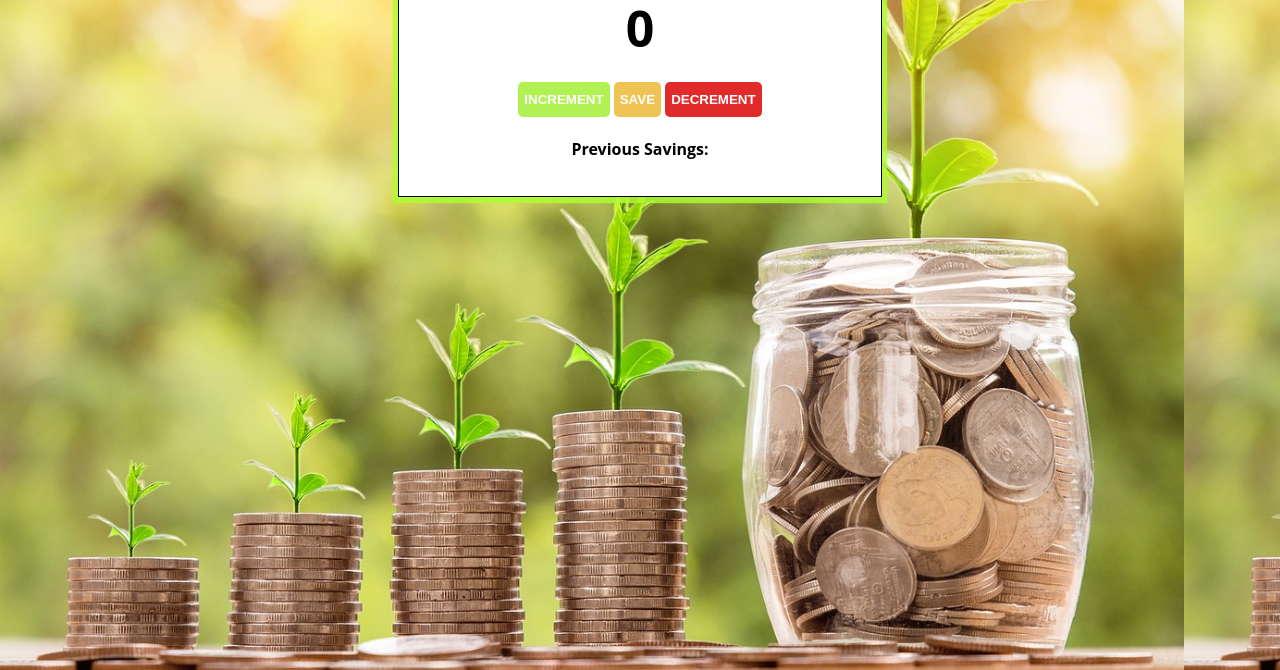
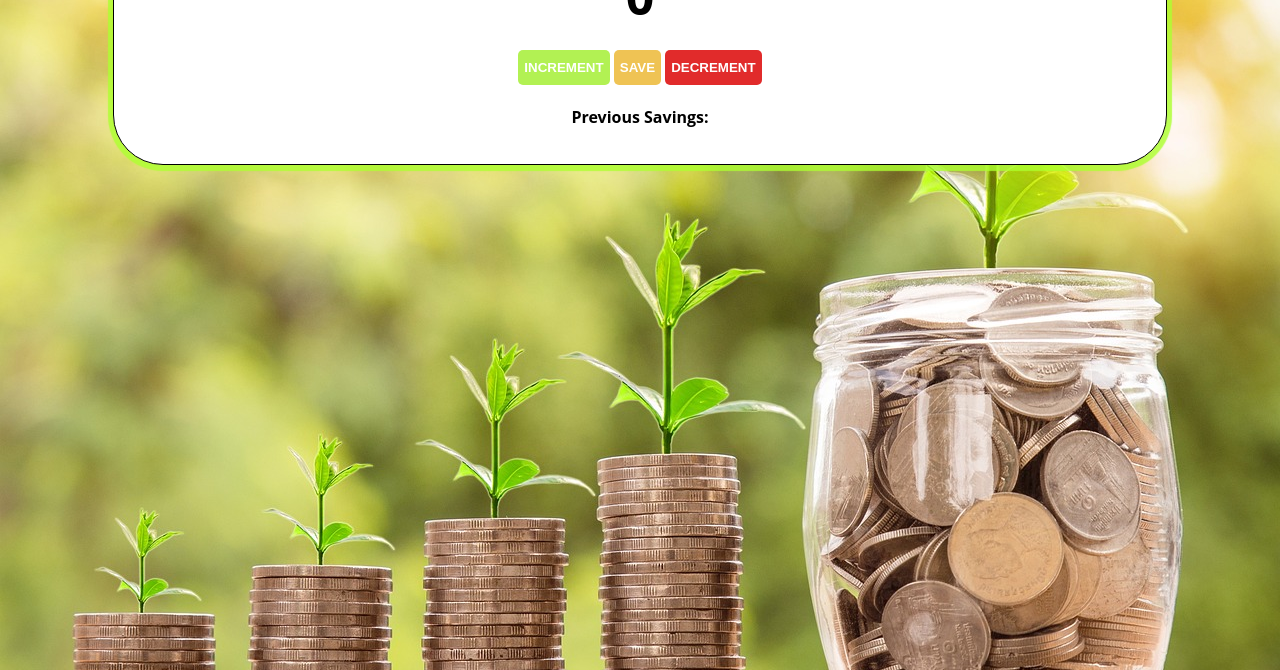
Before and after one commit to gelila-t/Savings-Counter-App, a plain HTML site: page index.html in a window 1280 px wide. Shown: the part 130-800 px from the top of the page. Drawn offline with Linux system fonts and the light colour scheme.

Commit message:
Update index.css

```diff
--- a/index.css
+++ b/index.css
@@ -1,19 +1,19 @@
 body {
     background-image: url("money.jpg");
-    background-size: contain ;
+    background-size: cover;
     font-family:  'Open Sans','Helvetica Neue', -apple-system, BlinkMacSystemFont, 'Segoe UI', Roboto, Oxygen, Ubuntu, Cantarell, sans-serif;
     font-weight: bold;
     text-align: center;
 }
 
 .content{
-    max-width: 35%;
+    max-width: 80%;
     background-color: white;
     margin: auto;
     padding: 20px 20px;
     border: 1px solid black;
+    border-radius: 50px;
     box-shadow: 0px 1px 1px 5px rgba(172, 255, 47, 0.819);
-    margin-top: 40px;
 }
 
 h1 {
```
